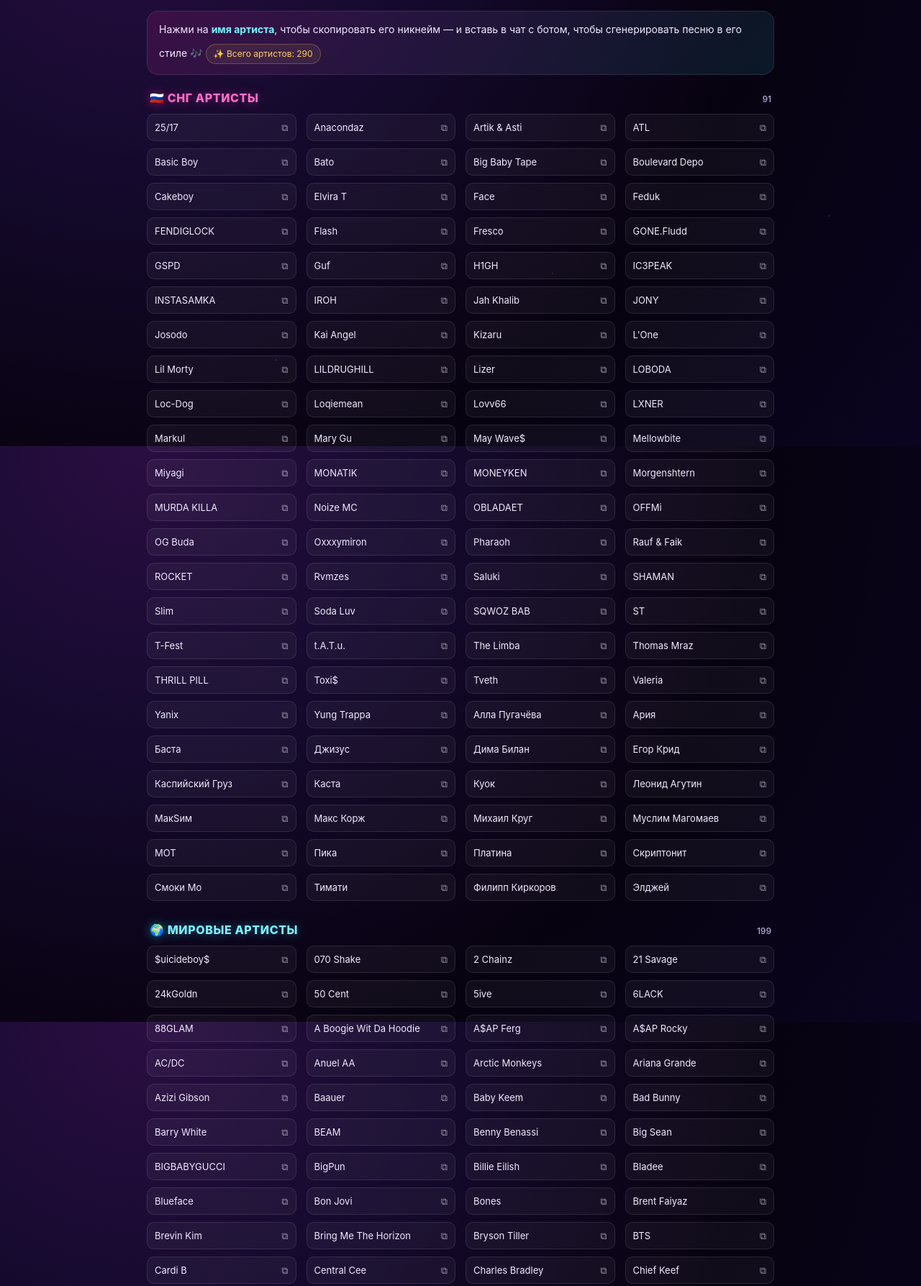
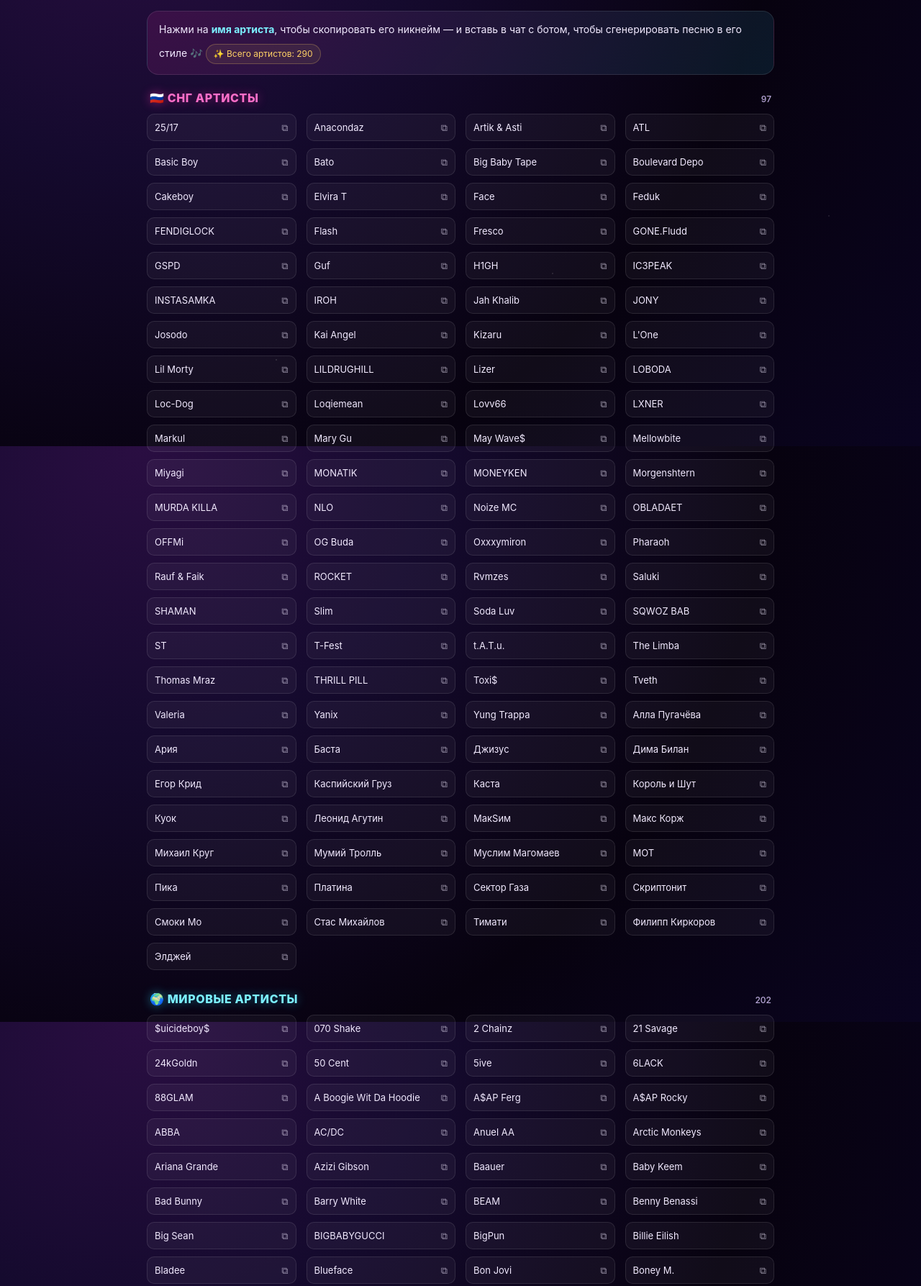
Before and after one commit to sologle/zvuka-v-ukho-artists, a plain HTML site: page index.html in a window 1280 px wide. Shown: the part 180-1967 px from the top of the page at 72% size. Drawn offline with Linux system fonts and the light colour scheme.

Commit message:
feat: +7 артистов (Михайлов, Сектор Газа, Мумий Тролль, КиШ, Boney M., ABBA, NLO)
- СНГ: Стас Михайлов, Сектор Газа, Мумий Тролль, Король и Шут, NLO
- Мировые: ABBA, Boney M.
- счётчики секций починены: раньше не учли Муслима Магомаева и The pussycat dolls
- список синхронизирован с каталогом бота (299)

```diff
--- a/index.html
+++ b/index.html
@@ -456,7 +456,7 @@
   <div class="section ru">
     <div class="section-header">
       <h2 class="section-title ru">🇷🇺 СНГ артисты</h2>
-      <span class="section-count" id="countRu">91</span>
+      <span class="section-count" id="countRu">97</span>
     </div>
     <div class="no-results" id="noResultsRu">Ничего не найдено 🤷</div>
     <div class="grid" id="gridRu">
@@ -505,6 +505,7 @@
 <button class="chip" data-name="MONEYKEN" onclick="copyName(this)"><span class="chip-text">MONEYKEN</span><span class="chip-icon">⧉</span></button>
 <button class="chip" data-name="Morgenshtern" onclick="copyName(this)"><span class="chip-text">Morgenshtern</span><span class="chip-icon">⧉</span></button>
 <button class="chip" data-name="MURDA KILLA" onclick="copyName(this)"><span class="chip-text">MURDA KILLA</span><span class="chip-icon">⧉</span></button>
+<button class="chip" data-name="NLO" onclick="copyName(this)"><span class="chip-text">NLO</span><span class="chip-icon">⧉</span></button>
 <button class="chip" data-name="Noize MC" onclick="copyName(this)"><span class="chip-text">Noize MC</span><span class="chip-icon">⧉</span></button>
 <button class="chip" data-name="OBLADAET" onclick="copyName(this)"><span class="chip-text">OBLADAET</span><span class="chip-icon">⧉</span></button>
 <button class="chip" data-name="OFFMi" onclick="copyName(this)"><span class="chip-text">OFFMi</span><span class="chip-icon">⧉</span></button>
@@ -538,17 +539,21 @@
 <button class="chip" data-name="Егор Крид" onclick="copyName(this)"><span class="chip-text">Егор Крид</span><span class="chip-icon">⧉</span></button>
 <button class="chip" data-name="Каспийский Груз" onclick="copyName(this)"><span class="chip-text">Каспийский Груз</span><span class="chip-icon">⧉</span></button>
 <button class="chip" data-name="Каста" onclick="copyName(this)"><span class="chip-text">Каста</span><span class="chip-icon">⧉</span></button>
+<button class="chip" data-name="Король и Шут" onclick="copyName(this)"><span class="chip-text">Король и Шут</span><span class="chip-icon">⧉</span></button>
 <button class="chip" data-name="Куок" onclick="copyName(this)"><span class="chip-text">Куок</span><span class="chip-icon">⧉</span></button>
 <button class="chip" data-name="Леонид Агутин" onclick="copyName(this)"><span class="chip-text">Леонид Агутин</span><span class="chip-icon">⧉</span></button>
 <button class="chip" data-name="МакSим" onclick="copyName(this)"><span class="chip-text">МакSим</span><span class="chip-icon">⧉</span></button>
 <button class="chip" data-name="Макс Корж" onclick="copyName(this)"><span class="chip-text">Макс Корж</span><span class="chip-icon">⧉</span></button>
 <button class="chip" data-name="Михаил Круг" onclick="copyName(this)"><span class="chip-text">Михаил Круг</span><span class="chip-icon">⧉</span></button>
+<button class="chip" data-name="Мумий Тролль" onclick="copyName(this)"><span class="chip-text">Мумий Тролль</span><span class="chip-icon">⧉</span></button>
 <button class="chip" data-name="Муслим Магомаев" onclick="copyName(this)"><span class="chip-text">Муслим Магомаев</span><span class="chip-icon">⧉</span></button>
 <button class="chip" data-name="МОТ" onclick="copyName(this)"><span class="chip-text">МОТ</span><span class="chip-icon">⧉</span></button>
 <button class="chip" data-name="Пика" onclick="copyName(this)"><span class="chip-text">Пика</span><span class="chip-icon">⧉</span></button>
 <button class="chip" data-name="Платина" onclick="copyName(this)"><span class="chip-text">Платина</span><span class="chip-icon">⧉</span></button>
+<button class="chip" data-name="Сектор Газа" onclick="copyName(this)"><span class="chip-text">Сектор Газа</span><span class="chip-icon">⧉</span></button>
 <button class="chip" data-name="Скриптонит" onclick="copyName(this)"><span class="chip-text">Скриптонит</span><span class="chip-icon">⧉</span></button>
 <button class="chip" data-name="Смоки Мо" onclick="copyName(this)"><span class="chip-text">Смоки Мо</span><span class="chip-icon">⧉</span></button>
+<button class="chip" data-name="Стас Михайлов" onclick="copyName(this)"><span class="chip-text">Стас Михайлов</span><span class="chip-icon">⧉</span></button>
 <button class="chip" data-name="Тимати" onclick="copyName(this)"><span class="chip-text">Тимати</span><span class="chip-icon">⧉</span></button>
 <button class="chip" data-name="Филипп Киркоров" onclick="copyName(this)"><span class="chip-text">Филипп Киркоров</span><span class="chip-icon">⧉</span></button>
 <button class="chip" data-name="Элджей" onclick="copyName(this)"><span class="chip-text">Элджей</span><span class="chip-icon">⧉</span></button>
@@ -558,7 +563,7 @@
   <div class="section intl">
     <div class="section-header">
       <h2 class="section-title intl">🌍 Мировые артисты</h2>
-      <span class="section-count" id="countIntl">199</span>
+      <span class="section-count" id="countIntl">202</span>
     </div>
     <div class="no-results" id="noResultsIntl">Ничего не найдено 🤷</div>
     <div class="grid" id="gridIntl">
@@ -574,6 +579,7 @@
 <button class="chip" data-name="A Boogie Wit Da Hoodie" onclick="copyName(this)"><span class="chip-text">A Boogie Wit Da Hoodie</span><span class="chip-icon">⧉</span></button>
 <button class="chip" data-name="A$AP Ferg" onclick="copyName(this)"><span class="chip-text">A$AP Ferg</span><span class="chip-icon">⧉</span></button>
 <button class="chip" data-name="A$AP Rocky" onclick="copyName(this)"><span class="chip-text">A$AP Rocky</span><span class="chip-icon">⧉</span></button>
+<button class="chip" data-name="ABBA" onclick="copyName(this)"><span class="chip-text">ABBA</span><span class="chip-icon">⧉</span></button>
 <button class="chip" data-name="AC/DC" onclick="copyName(this)"><span class="chip-text">AC/DC</span><span class="chip-icon">⧉</span></button>
 <button class="chip" data-name="Anuel AA" onclick="copyName(this)"><span class="chip-text">Anuel AA</span><span class="chip-icon">⧉</span></button>
 <button class="chip" data-name="Arctic Monkeys" onclick="copyName(this)"><span class="chip-text">Arctic Monkeys</span><span class="chip-icon">⧉</span></button>
@@ -592,6 +598,7 @@
 <button class="chip" data-name="Bladee" onclick="copyName(this)"><span class="chip-text">Bladee</span><span class="chip-icon">⧉</span></button>
 <button class="chip" data-name="Blueface" onclick="copyName(this)"><span class="chip-text">Blueface</span><span class="chip-icon">⧉</span></button>
 <button class="chip" data-name="Bon Jovi" onclick="copyName(this)"><span class="chip-text">Bon Jovi</span><span class="chip-icon">⧉</span></button>
+<button class="chip" data-name="Boney M." onclick="copyName(this)"><span class="chip-text">Boney M.</span><span class="chip-icon">⧉</span></button>
 <button class="chip" data-name="Bones" onclick="copyName(this)"><span class="chip-text">Bones</span><span class="chip-icon">⧉</span></button>
 <button class="chip" data-name="Brent Faiyaz" onclick="copyName(this)"><span class="chip-text">Brent Faiyaz</span><span class="chip-icon">⧉</span></button>
 <button class="chip" data-name="Brevin Kim" onclick="copyName(this)"><span class="chip-text">Brevin Kim</span><span class="chip-icon">⧉</span></button>
@@ -907,8 +914,8 @@
   clearBtn.classList.toggle('show', query.length > 0);
 
   const groups = [
-    { gridId: 'gridRu', countId: 'countRu', noResId: 'noResultsRu', total: 91 },
-    { gridId: 'gridIntl', countId: 'countIntl', noResId: 'noResultsIntl', total: 199 }
+    { gridId: 'gridRu', countId: 'countRu', noResId: 'noResultsRu', total: 97 },
+    { gridId: 'gridIntl', countId: 'countIntl', noResId: 'noResultsIntl', total: 202 }
   ];
 
   let totalMatches = 0;
```
